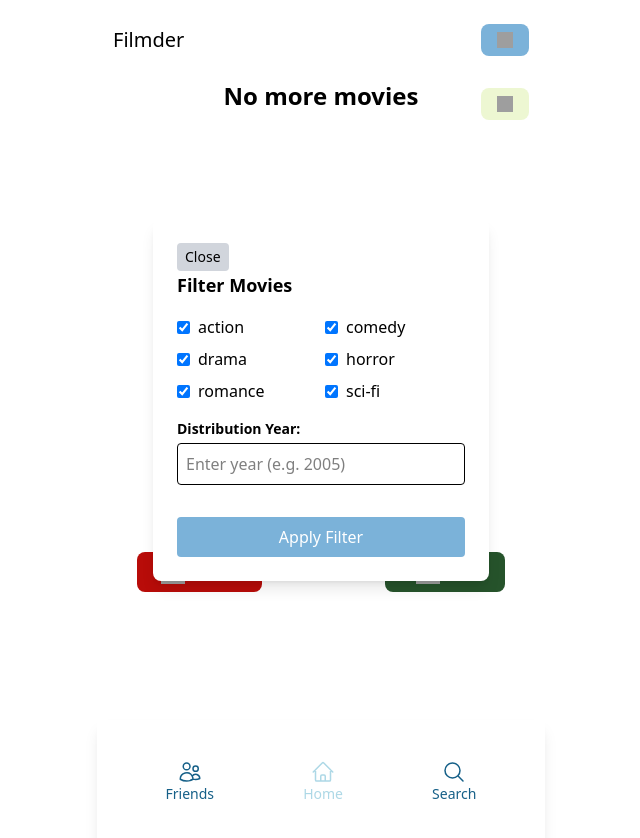
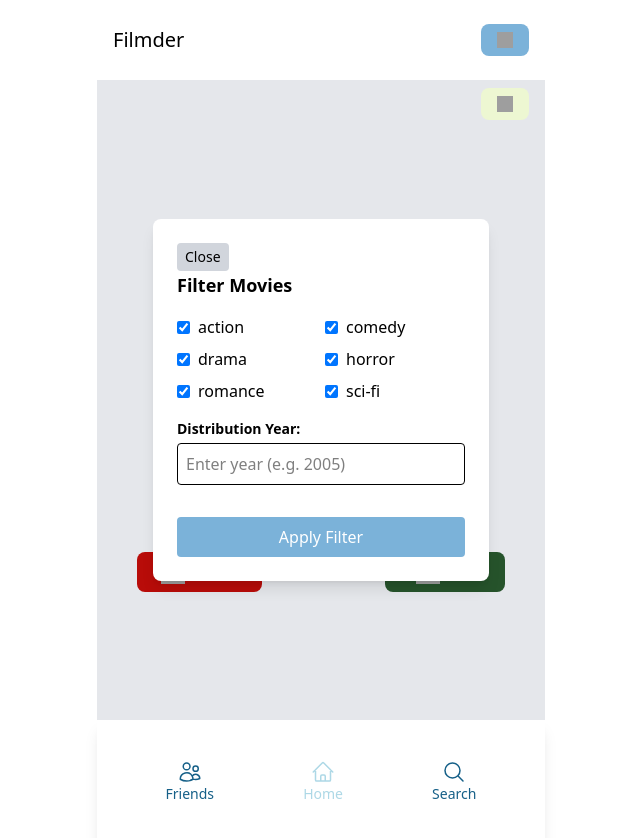
Before and after one commit to sondreir98/NTNU-TDT4140-Filmder, a React (Vite) app: page / in a window 1280 px wide. Both pictures are taken after a click on the button 824 px from the left and 104 px from the top of the page. Shown: the top 838 px of the page, without its empty margins (319-959 px from the left). Built offline with nearby package versions, Linux system fonts and the light colour scheme; no server answers; the database is empty; grey boxes are pictures that could not be loaded.

Commit message:
style: :bug: Fix stretcy images
And fix loading screen when getting new movies.

```diff
--- a/src/Home.tsx
+++ b/src/Home.tsx
@@ -14,9 +14,13 @@ function Home() {
 	useEffect(() => {
 		updateMovie();
 	}, []);
+	const clearMovie = useCallback(() => {
+		setCurrentMovie(null);
+	}, []);
 
 	const updateMovie = useCallback(() => {
 		async function ineractWithDatabase() {
+			clearMovie();
 			const newMovie = await nextMovie(selectedGenres, selectedYear);
 			setCurrentMovie(newMovie);
 			if (newMovie === null) {
@@ -33,6 +37,7 @@ function Home() {
 			if (currentMovie !== null) {
 				await likeMovie(currentMovie.movieId);
 			}
+			clearMovie();
 			const newMovie = await nextMovie(selectedGenres, selectedYear);
 			setCurrentMovie(newMovie);
 			if (newMovie === null) {
@@ -49,6 +54,7 @@ function Home() {
 			if (currentMovie !== null) {
 				await dislikeMovie(currentMovie.movieId);
 			}
+			clearMovie();
 			const newMovie = await nextMovie(selectedGenres, selectedYear);
 			setCurrentMovie(newMovie);
 			if (newMovie === null) {
@@ -77,25 +83,26 @@ function Home() {
 		setSelectedYear(year);
 	};
 	const applyFilter = () => {
+		clearMovie();
 		updateMovie();
 		setIsFilterOpen(false);
 	};
 
 	return (
 		<>
-			<div className="w-full h-full">
+			<div className="w-full h-full flex bg-gray-200 items-center justify-center">
 				{currentMovie !== null ? (
 					<img
-						className="w-full h-full"
+						className="w-full"
 						src={currentMovie.logoPath}
 						alt={currentMovie.name}
 					/>
 				) : noMoreMovies ? (
-					<h2 className="w-full text-center text-2xl font-bold">
+					<h2 className="text-center text-3xl font-bold">
 						No more movies
 					</h2>
 				) : (
-					<h2 className="text-centertext-2xl font-bold">Loading...</h2>
+					<h2 className="text-center text-3xl font-bold">Loading...</h2>
 				)}
 			</div>
 
```
